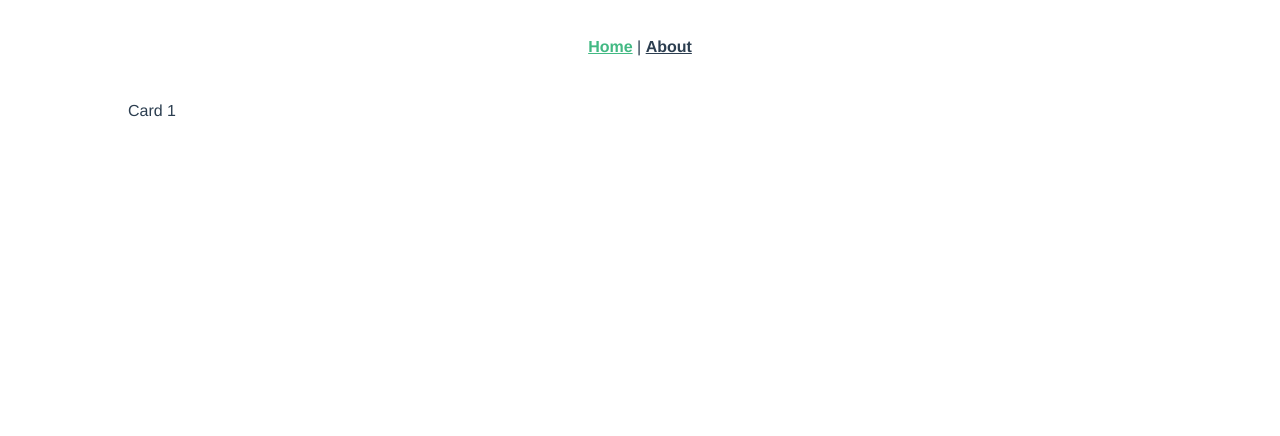
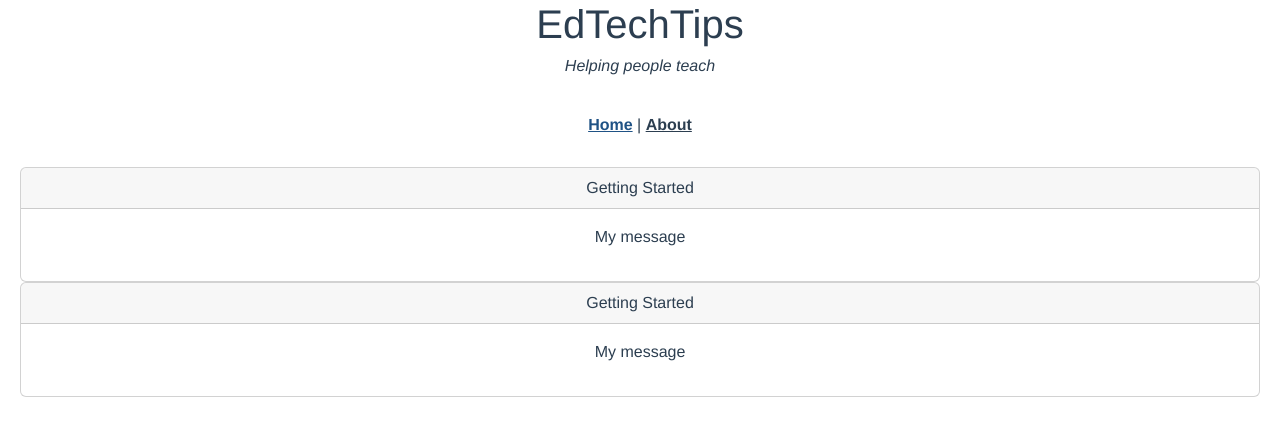
Before and after one commit to dffree2001/edtechtips2022, a Vue app: page / in a window 1280 px wide. Shown: the top 436 px of the page. Built offline with nearby package versions, Linux system fonts and the light colour scheme.

Commit message:
Created homepage and card element

```diff
--- a/package.json
+++ b/package.json
@@ -8,6 +8,7 @@
     "lint": "vue-cli-service lint"
   },
   "dependencies": {
+    "@popperjs/core": "^2.11.6",
     "bootstrap": "^5.2.1",
     "core-js": "^3.8.3",
     "vue": "^3.2.13",
--- a/src/App.vue
+++ b/src/App.vue
@@ -1,9 +1,13 @@
 <template>
+  <header>
+    <h1>EdTechTips</h1>
+    <h2>Helping people teach</h2>
+  </header>
   <nav>
     <router-link to="/">Home</router-link> |
     <router-link to="/about">About</router-link>
   </nav>
-  <router-view/>
+  <router-view />
 </template>
 
 <style lang="scss">
@@ -14,6 +18,11 @@
   text-align: center;
   color: #2c3e50;
 }
+h2 {
+  font-weight: 100;
+  font-size: medium;
+  font-style: italic;
+}
 
 nav {
   padding: 30px;
@@ -23,7 +32,7 @@ nav {
     color: #2c3e50;
 
     &.router-link-exact-active {
-      color: #42b983;
+      color: #1f5285;
     }
   }
 }
--- a/src/components/CardComp.vue
+++ b/src/components/CardComp.vue
@@ -1,6 +1,9 @@
 <template>
-  <div class="card" style="width: 18rem">
-    <p>Card 1</p>
+  <div class="card">
+    <div class="card-header">{{ header }}</div>
+    <div class="card-body">
+      <p>{{ msg }}</p>
+    </div>
   </div>
 </template>
 
@@ -11,6 +14,13 @@ export default defineComponent({
   name: 'CardComp',
   props: {
     msg: String,
+    header: String,
   },
 });
 </script>
+
+<style scoped>
+.card{
+    margin: 0 20px;
+}
+</style>
--- a/src/main.ts
+++ b/src/main.ts
@@ -1,5 +1,10 @@
+// Bootstrap variables
+/* import 'bootstrap/scss/bootstrap.scss'; */
+import './styles/main.scss';
+/* import 'bootstrap/dist/css/bootstrap.css'; */
 import { createApp } from 'vue';
 import App from './App.vue';
 import router from './router';
+import 'bootstrap/dist/js/bootstrap';
 
 createApp(App).use(router).mount('#app');
--- /dev/null
+++ b/src/styles/main.scss
@@ -0,0 +1,5 @@
+@import '../../node_modules/bootstrap/scss/functions';
+
+
+
+@import '../../node_modules/bootstrap/scss/bootstrap.scss';
--- a/src/views/HomeView.vue
+++ b/src/views/HomeView.vue
@@ -1,13 +1,15 @@
 <template>
   <div class="home">
-    <card-comp />
+    <div class="card-deck">
+      <card-comp msg="My message" header="Getting Started" />
+      <card-comp msg="My message" header="Getting Started" />
+    </div>
   </div>
 </template>
-
 <script lang="ts">
 import { defineComponent } from 'vue';
-import CardComp from '@/components/CardComp.vue'; // @ is an alias to /src
-
+import CardComp from '@/components/CardComp.vue';
+// @ is an alias to /src
 export default defineComponent({
   name: 'HomeView',
   components: {
```
Also changed, not shown: .eslintrc.js, src/components/Header.vue (deleted), 1 other file (tests, documents, lock files or other folders).
